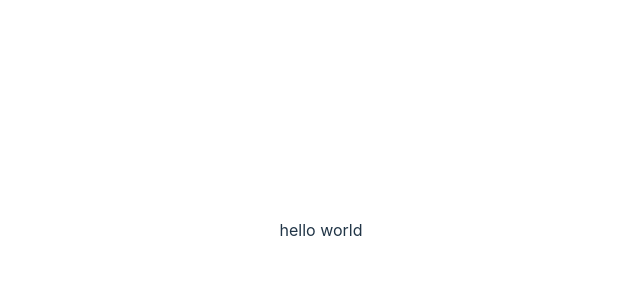
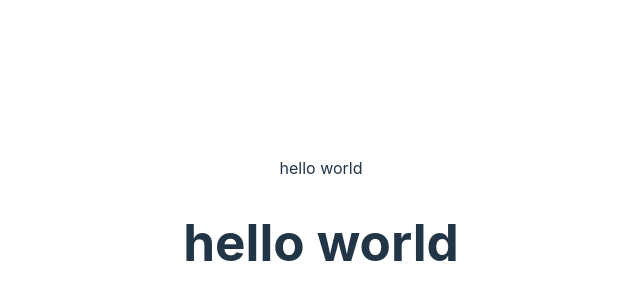
Before and after one commit to 99mini/monospaced-font, a React (Vite) app: page / in a window 1280 px wide. Shown: the part 170-470 px from the top of the page, without its empty margins (319-959 px from the left). Built offline with nearby package versions, Linux system fonts and the light colour scheme.

Commit message:
feat: update App component to include an additional heading

```diff
--- a/src/App.tsx
+++ b/src/App.tsx
@@ -1,7 +1,12 @@
 import './App.css';
 
 function App() {
-  return <main>hello world</main>;
+  return (
+    <main>
+      hello world
+      <h1>hello world</h1>
+    </main>
+  );
 }
 
 export default App;
```
